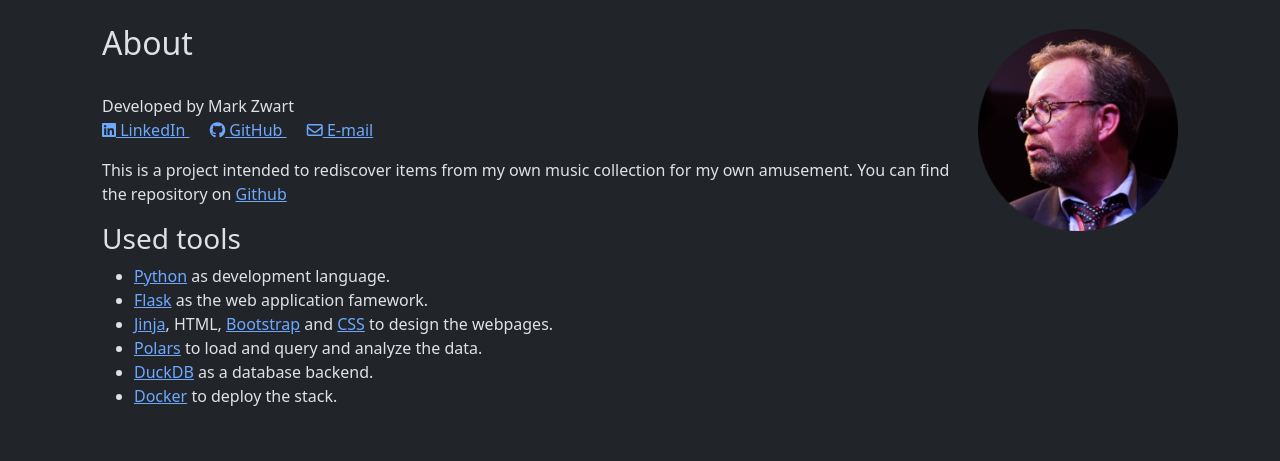
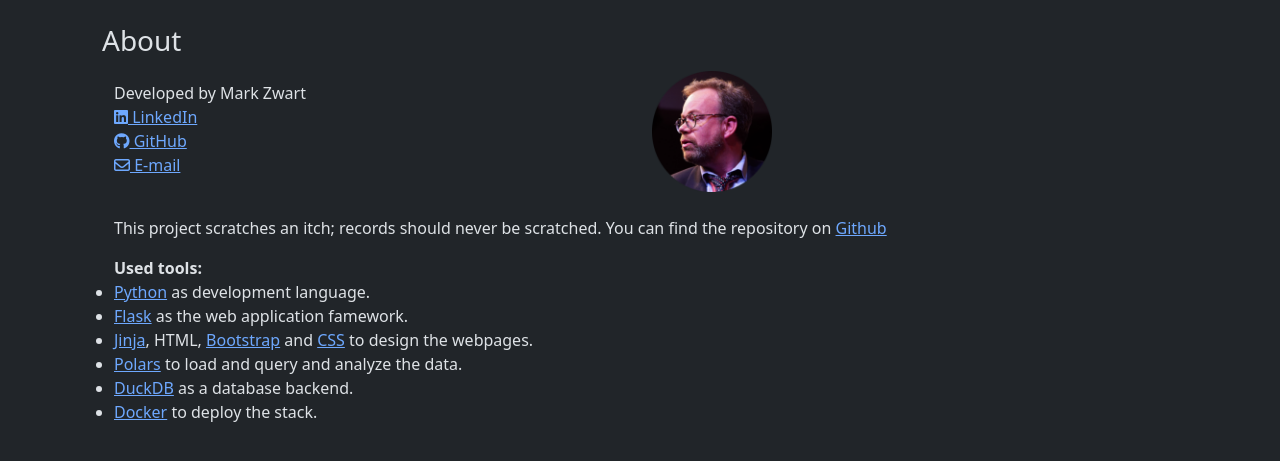
Before and after one commit to mark-me/music-explorer, a Flask app: page /about in a window 1280 px wide. Shown: the part 75-536 px from the top of the page. Run offline with Flask 3, Linux system fonts and the light colour scheme; some libraries are stand-ins or nearby versions.

Commit message:
Changed about

```diff
--- a/src/app_explorer/templates/about.html
+++ b/src/app_explorer/templates/about.html
@@ -1,30 +1,52 @@
-{% extends "layout.html" %}
+{% extends 'layout.html' %}
 {% block content %}
   <div style="display: flex; justify-content: space-between; align-items: top; padding: 20px;">
     <div style="flex: 1;">
-        <h2>About</h2>
-        <br>
+      <h3>About</h3>
+      <div class="container">
+        <div class="row">
+          <div class="col-6 align-self-center">
+            Developed by Mark Zwart<br />
+            <a href="https://www.linkedin.com/in/markzwart76" target="_blank"><i class="fab fa-linkedin"></i> LinkedIn</a><br />
+            <a href="https://github.com/mark-me" target="_blank"><i class="fab fa-github"></i> GitHub</a><br />
+            <a href="mailto:mark.zwart@pobox.com"><i class="far fa-envelope"></i> E-mail</a>
+          </div>
+          <div class="col-3">
+            <img src="/static/images/me.png" alt="Afbeelding van Mark Zwart" width="120" style="margin-top: 5px;" />
+          </div>
+        </div>
+        <br />
+        <div class="row">
           <p>
-            Developed by Mark Zwart<br>
-                <a href="https://www.linkedin.com/in/markzwart76" target="_blank"><i class="fab fa-linkedin"></i> LinkedIn </a> &emsp;
-                <a href="https://github.com/mark-me" target="_blank"><i class="fab fa-github"></i> GitHub </a> &emsp;
-                <a href="mailto:mark.zwart@pobox.com"><i class="far fa-envelope"></i> E-mail </a>
+            This project scratches an itch; records should never be scratched. You can find the repository on <a href="https://github.com/mark-me/music-explorer" target="_blank">Github</a>
           </p>
-        <p>
-            This is a project intended to rediscover items from my own music collection for my own amusement. You can find the repository on <a href="https://github.com/mark-me/music-explorer" target="_blank">Github</a>
-        </p>
-        <h3>Used tools</h3>
+        </div>
+        <div class="row">
+          <b>Used tools:</b>
+
           <ul>
-            <li><a href="https://www.python.org/" target="_blank">Python</a> as development language.</li>
-            <li><a href="https://flask.palletsprojects.com/en/3.0.x/" target="_blank">Flask</a> as the web application famework.</li>
-            <li><a href="https://jinja.palletsprojects.com/en/3.1.x/" target="_blank">Jinja</a>, HTML, <a href="https://getbootstrap.com" target="_blank">Bootstrap</a> and <a href="https://www.w3.org/Style/CSS/Overview.en.html" target="_blank">CSS</a> to design the webpages.</li>
-            <li><a href="https://pola.rs/" target="_blank">Polars</a> to load and query and analyze the data.</li>
-            <li><a href="https://duckdb.org/" target="_blank">DuckDB</a> as a database backend.</li>
-            <li><a href="https://www.docker.com/" target="_blank">Docker</a> to deploy the stack.</li>
+            <li>
+              <a href="https://www.python.org/" target="_blank">Python</a> as development language.
+            </li>
+            <li>
+              <a href="https://flask.palletsprojects.com/en/3.0.x/" target="_blank">Flask</a> as the web application famework.
+            </li>
+            <li>
+              <a href="https://jinja.palletsprojects.com/en/3.1.x/" target="_blank">Jinja</a>, HTML, <a href="https://getbootstrap.com" target="_blank">Bootstrap</a> and <a href="https://www.w3.org/Style/CSS/Overview.en.html" target="_blank">CSS</a> to design the webpages.
+            </li>
+            <li>
+              <a href="https://pola.rs/" target="_blank">Polars</a> to load and query and analyze the data.
+            </li>
+            <li>
+              <a href="https://duckdb.org/" target="_blank">DuckDB</a> as a database backend.
+            </li>
+            <li>
+              <a href="https://www.docker.com/" target="_blank">Docker</a> to deploy the stack.
+            </li>
           </ul>
         </div>
-    <div style="margin-left: auto; display: flex; flex-direction: column; align-items: flex-end;">
-        <img src="/static/images/me.png" alt="Afbeelding van Mark Zwart" style="max-width: 200px; margin-top: 5px;">
       </div>
     </div>
-{% endblock content %}
+    <div style="margin-left: auto; display: flex; flex-direction: column; align-items: flex-end;"></div>
+  </div>
+{% endblock %}
```
Lines whose indentation alone changed are shown as unchanged.
